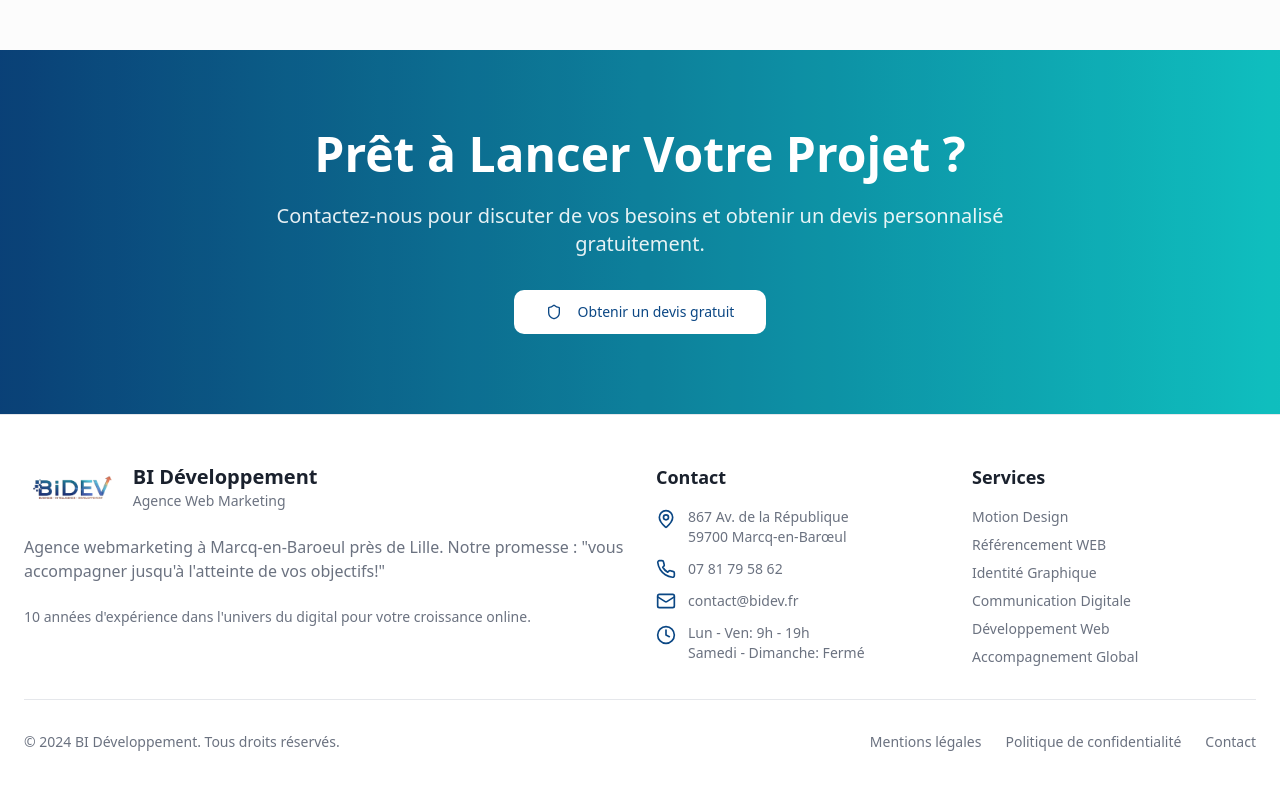
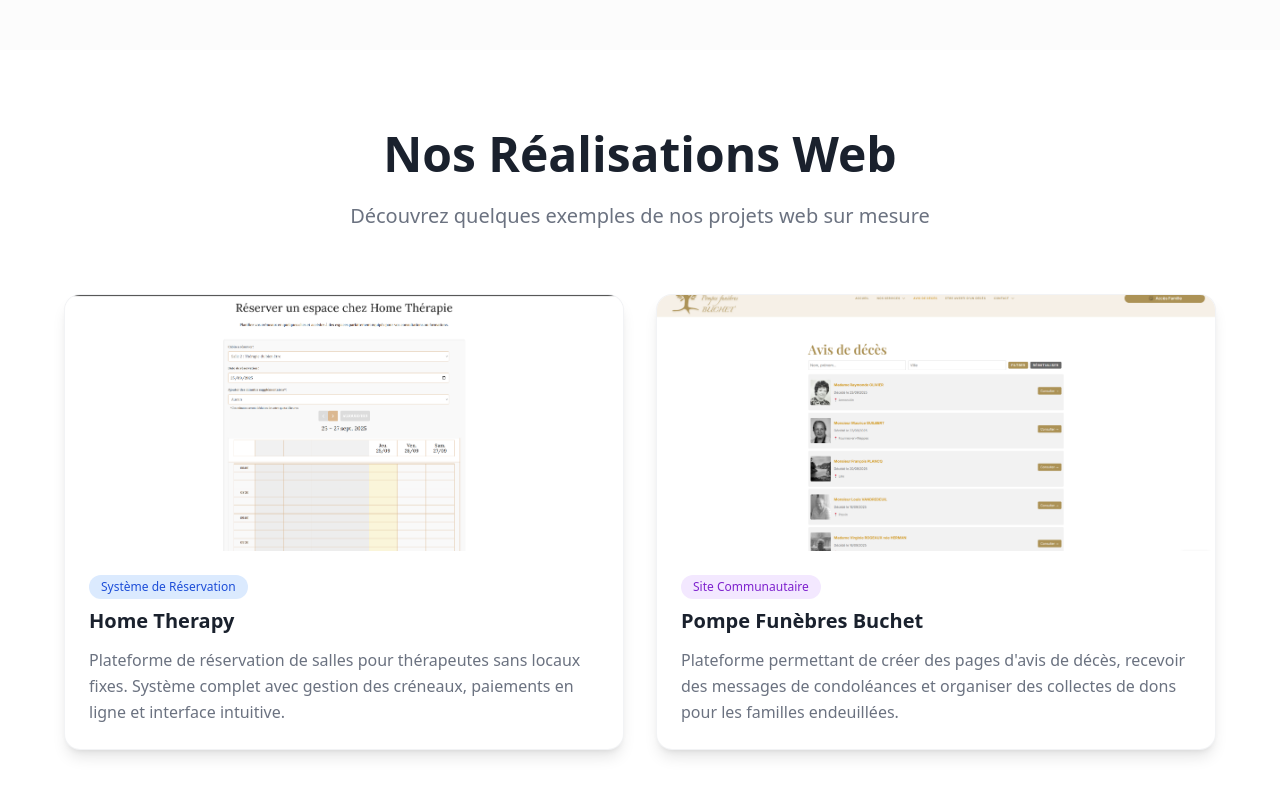
Before and after one commit to FR-TheFury/bidev-sparkle, a React (Vite) app: page /developpement-web in a window 1280 px wide. Shown: the part 2120-2920 px from the top of the page. Built offline with nearby package versions, Linux system fonts and the light colour scheme; the HTML template or start-up script is replaced by a standard one.

Commit message:
Update project details on specialized pages

```diff
--- a/src/pages/DeveloppementMobile.tsx
+++ b/src/pages/DeveloppementMobile.tsx
@@ -7,6 +7,7 @@ import { Helmet } from 'react-helmet-async';
 import Header from '@/components/Header';
 import Footer from '@/components/Footer';
 import { ScrollAnimationWrapper } from '@/hooks/use-scroll-animation';
+import BDTaxiImage from '@/assets/BDTaxi.png';
 
 const DeveloppementMobile = () => {
   const services = [
@@ -34,10 +35,10 @@ const DeveloppementMobile = () => {
 
   const projetsExemples = [
     {
-      title: "Application de Livraison",
-      description: "Application mobile complète avec géolocalisation, paiements intégrés et suivi en temps réel des commandes.",
-      image: "/placeholder.svg",
-      category: "E-commerce"
+      title: "Eazy GO",
+      description: "Application de transport connectant chauffeurs et particuliers avec géolocalisation, paiements intégrés et suivi en temps réel.",
+      image: BDTaxiImage,
+      category: "Transport"
     },
     {
       title: "App de Fitness",
--- a/src/pages/DeveloppementWeb.tsx
+++ b/src/pages/DeveloppementWeb.tsx
@@ -5,6 +5,8 @@ import Header from '@/components/Header';
 import Footer from '@/components/Footer';
 import { ScrollAnimationWrapper } from '@/hooks/use-scroll-animation';
 import { Button } from '@/components/ui/button';
+import HomeTherapieImage from '@/assets/HomeTherapie.png';
+import PompeFunebreImage from '@/assets/PompeFunebre.png';
 
 const DeveloppementWeb = () => {
   const services = [
@@ -214,6 +216,72 @@ const DeveloppementWeb = () => {
       </section>
 
 
+      {/* Projets Réalisés Section */}
+      <section className="py-20 bg-background">
+        <div className="container mx-auto px-6">
+          <ScrollAnimationWrapper animation="fade-in">
+            <div className="text-center mb-16">
+              <h2 className="text-3xl md:text-5xl font-bold text-foreground mb-6">
+                Nos Réalisations Web
+              </h2>
+              <p className="text-xl text-muted-foreground max-w-3xl mx-auto">
+                Découvrez quelques exemples de nos projets web sur mesure
+              </p>
+            </div>
+          </ScrollAnimationWrapper>
+
+          <div className="grid md:grid-cols-2 gap-8 max-w-6xl mx-auto">
+            <ScrollAnimationWrapper animation="slide-up" delay="0ms">
+              <div className="bg-card overflow-hidden rounded-2xl shadow-lg hover:shadow-xl transition-all duration-300 border border-border/50 hover:border-primary/20 h-full flex flex-col">
+                <div className="h-64 bg-muted/50 flex items-center justify-center relative overflow-hidden">
+                  <img
+                    src={HomeTherapieImage}
+                    alt="Home Therapy - Système de réservation"
+                    className="w-full h-full object-cover transition-transform duration-300 hover:scale-105"
+                  />
+                </div>
+                <div className="p-6 flex-grow">
+                  <div className="flex items-center justify-between mb-2">
+                    <span className="text-xs bg-blue-100 text-blue-700 px-3 py-1 rounded-full">
+                      Système de Réservation
+                    </span>
+                  </div>
+                  <h3 className="text-xl font-bold text-card-foreground mb-3">Home Therapy</h3>
+                  <p className="text-muted-foreground text-base leading-relaxed">
+                    Plateforme de réservation de salles pour thérapeutes sans locaux fixes.
+                    Système complet avec gestion des créneaux, paiements en ligne et interface intuitive.
+                  </p>
+                </div>
+              </div>
+            </ScrollAnimationWrapper>
+
+            <ScrollAnimationWrapper animation="slide-up" delay="200ms">
+              <div className="bg-card overflow-hidden rounded-2xl shadow-lg hover:shadow-xl transition-all duration-300 border border-border/50 hover:border-primary/20 h-full flex flex-col">
+                <div className="h-64 bg-muted/50 flex items-center justify-center relative overflow-hidden">
+                  <img
+                    src={PompeFunebreImage}
+                    alt="Pompe Funèbres Buchet - Page de condoléances"
+                    className="w-full h-full object-cover transition-transform duration-300 hover:scale-105"
+                  />
+                </div>
+                <div className="p-6 flex-grow">
+                  <div className="flex items-center justify-between mb-2">
+                    <span className="text-xs bg-purple-100 text-purple-700 px-3 py-1 rounded-full">
+                      Site Communautaire
+                    </span>
+                  </div>
+                  <h3 className="text-xl font-bold text-card-foreground mb-3">Pompe Funèbres Buchet</h3>
+                  <p className="text-muted-foreground text-base leading-relaxed">
+                    Plateforme permettant de créer des pages d'avis de décès, recevoir des messages de condoléances
+                    et organiser des collectes de dons pour les familles endeuillées.
+                  </p>
+                </div>
+              </div>
+            </ScrollAnimationWrapper>
+          </div>
+        </div>
+      </section>
+
       {/* CTA Section */}
       <section className="py-20 bg-gradient-to-r from-primary via-primary-accent to-secondary relative overflow-hidden">
         <div className="absolute inset-0 bg-black/10"></div>
```
